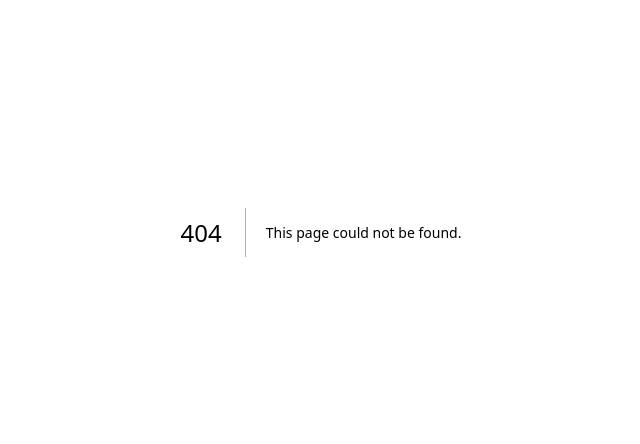
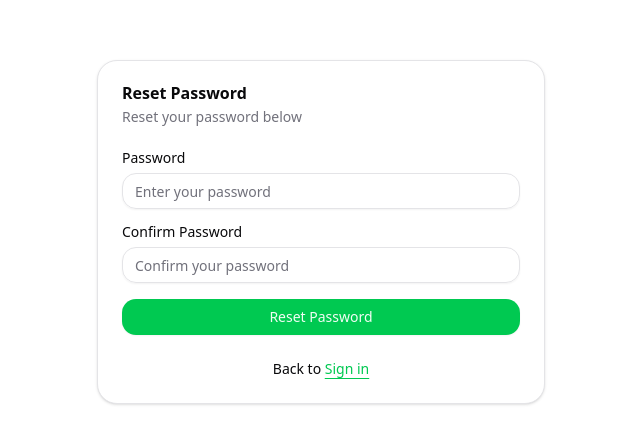
Before and after one commit to kubaparol/trenova, a Next.js app: page /reset-password in a window 1280 px wide. Before the commit this address had no page. Shown: the part 168-612 px from the top of the page, without its empty margins (319-959 px from the left). Built offline with nearby package versions, Linux system fonts and the light colour scheme.

Commit message:
feat: Implement Reset Password page and view with form validation and routing integration

```diff
--- /dev/null
+++ b/src/app/(auth)/reset-password/page.tsx
@@ -0,0 +1,5 @@
+import { ResetPasswordView } from "@/components/views/ResetPasswordView";
+
+export default async function ResetPasswordPage() {
+  return <ResetPasswordView />;
+}
--- /dev/null
+++ b/src/components/views/ResetPasswordView.tsx
@@ -0,0 +1,67 @@
+"use client";
+
+import { z } from "zod";
+import { AuthForm } from "../forms/AuthForm";
+import Link from "next/link";
+import { ProjectUrls } from "@/constants";
+import { useRouter } from "next/navigation";
+
+const resetPasswordFormSchema = z
+  .object({
+    password: z.string().min(8, "Password must be at least 8 characters long"),
+    confirmPassword: z
+      .string()
+      .min(8, "Password must be at least 8 characters long"),
+  })
+  .refine((data) => data.password === data.confirmPassword, {
+    message: "Passwords don't match",
+    path: ["confirmPassword"],
+  });
+
+type ResetPasswordFormData = z.infer<typeof resetPasswordFormSchema>;
+
+export function ResetPasswordView() {
+  const router = useRouter();
+
+  const handleResetPassword = async () => {
+    await new Promise((resolve) => setTimeout(resolve, 3000));
+
+    router.push(ProjectUrls.resetPasswordSent);
+  };
+
+  return (
+    <AuthForm<ResetPasswordFormData>
+      title="Reset Password"
+      description="Reset your password below"
+      schema={resetPasswordFormSchema}
+      onSubmit={handleResetPassword}
+      submitText="Reset Password"
+      submittingText="Resetting password..."
+      fields={[
+        {
+          name: "password",
+          label: "Password",
+          type: "password",
+          placeholder: "Enter your password",
+        },
+        {
+          name: "confirmPassword",
+          label: "Confirm Password",
+          type: "password",
+          placeholder: "Confirm your password",
+        },
+      ]}
+      footer={
+        <p className="text-sm">
+          Back to{" "}
+          <Link
+            href={ProjectUrls.signIn}
+            className="underline underline-offset-4 text-primary"
+          >
+            Sign in
+          </Link>
+        </p>
+      }
+    />
+  );
+}
```
